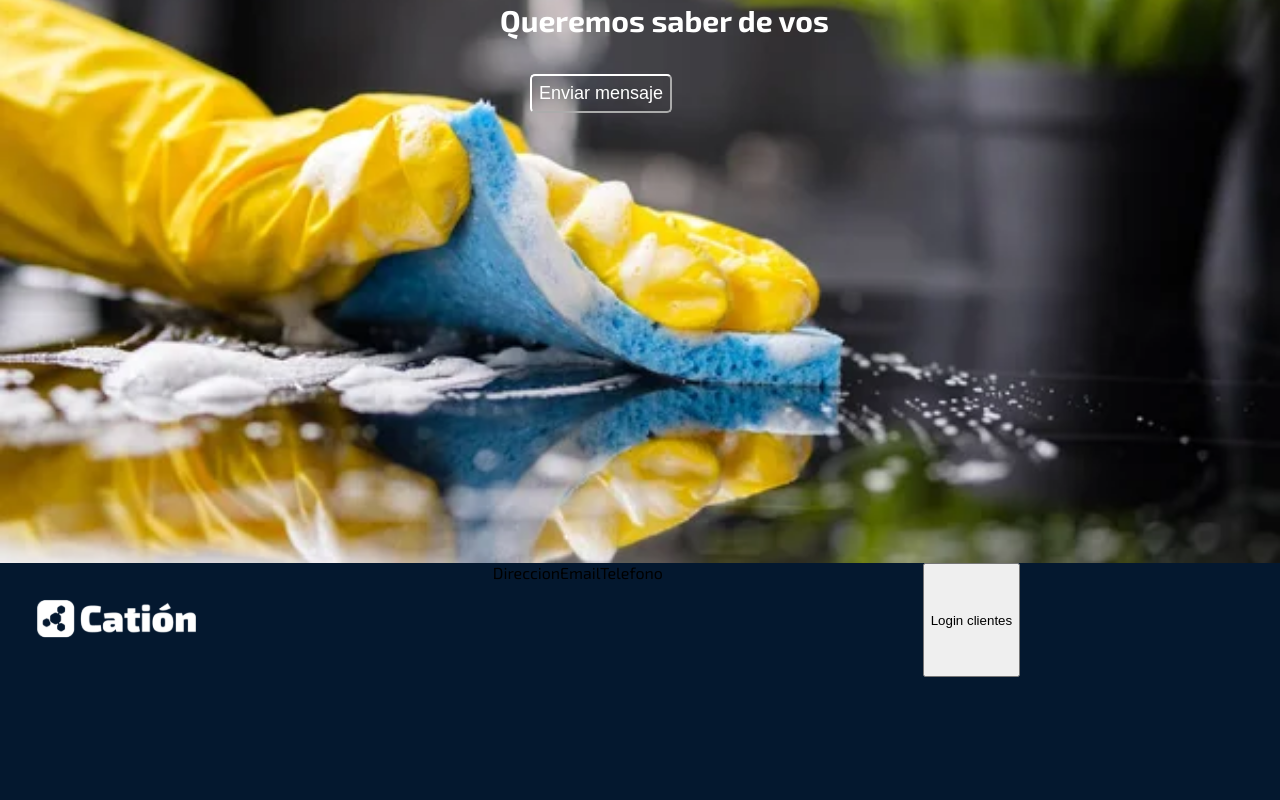
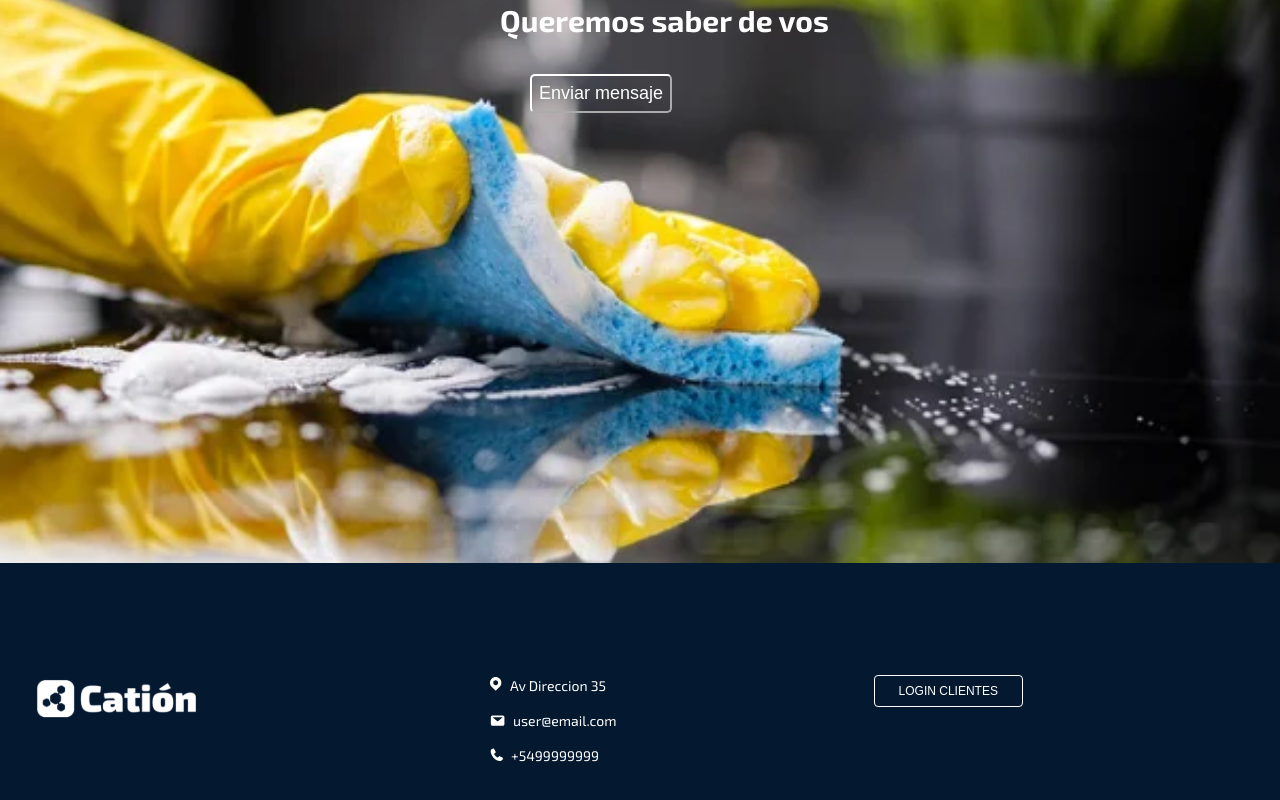
Before and after one commit to JoaquinPalacios/cation, a Next.js app: page / in a window 1280 px wide. Shown: the part 1137-1937 px from the top of the page. Built offline with nearby package versions, Linux system fonts and the light colour scheme.

Commit message:
Footer almost done

```diff
--- a/components/Footer/index.tsx
+++ b/components/Footer/index.tsx
@@ -10,9 +10,40 @@ const Footer: React.FC<FooterProps> = () => {
                     <Image src='/images/footer-logo.svg' alt='Logo' width='233' height='111' />
                 </div>
                 <div className='footer-links'>
-                    <a href='#'>Direccion</a>
-                    <a href='#'>Email</a>
-                    <a href='#'>Telefono</a>
+                    <span>
+                        <svg width='12' height='14' viewBox='0 0 12 14' fill='none' xmlns='http://www.w3.org/2000/svg'>
+                            <path
+                                fill-rule='evenodd'
+                                clip-rule='evenodd'
+                                d='M5.67204 8.22878C5.98934 8.22935 6.30363 8.16732 6.59688 8.04625C6.89013 7.92517 7.15658 7.74743 7.38095 7.52323C7.60531 7.29902 7.78317 7.03276 7.90433 6.73971C8.0255 6.44666 8.08757 6.1326 8.087 5.81552C8.09156 5.16603 7.84129 4.5406 7.38986 4.07332C6.93842 3.60604 6.32175 3.33409 5.67204 3.31579C5.35467 3.31511 5.04029 3.37706 4.74694 3.49808C4.45358 3.61911 4.18703 3.79683 3.96258 4.02104C3.73812 4.24526 3.56018 4.51156 3.43897 4.80467C3.31775 5.09777 3.25565 5.41191 3.25622 5.72906C3.26658 6.37419 3.52187 6.99129 3.9704 7.4554C4.41894 7.91952 5.02721 8.19597 5.67204 8.22878ZM1.6174 1.67813C2.69265 0.603641 4.15099 -1.13216e-08 5.67161 0C7.19223 1.13216e-08 8.65057 0.603641 9.72582 1.67813C10.8011 2.75262 11.4051 4.20993 11.4051 5.72949C11.4051 7.24904 10.8011 8.70636 9.72582 9.78085L5.67204 13.8318L1.6174 9.78085C0.578929 8.68724 0 7.2371 0 5.72949C0 4.22187 0.578929 2.77174 1.6174 1.67813Z'
+                                fill='white'
+                            />
+                        </svg>
+
+                        <a href='#'>Av Direccion 35</a>
+                    </span>
+                    <span>
+                        <svg width='15' height='11' viewBox='0 0 15 11' fill='none' xmlns='http://www.w3.org/2000/svg'>
+                            <path
+                                fill-rule='evenodd'
+                                clip-rule='evenodd'
+                                d='M12.7314 2.1315H2.54617L7.6388 6.45563L12.7314 2.1315ZM0.848633 2.1315C0.849976 1.67319 1.02926 1.23405 1.34732 0.90997C1.66538 0.585894 2.09637 0.403224 2.54617 0.401855L12.7314 0.401855C13.1812 0.403224 13.6122 0.585894 13.9303 0.90997C14.2483 1.23405 14.4276 1.67319 14.429 2.1315V9.0501C14.4276 9.50841 14.2483 9.94756 13.9303 10.2716C13.6122 10.5957 13.1812 10.7784 12.7314 10.7797H2.54617C2.09637 10.7784 1.66538 10.5957 1.34732 10.2716C1.02926 9.94756 0.849976 9.50841 0.848633 9.0501L0.848633 2.1315Z'
+                                fill='white'
+                            />
+                        </svg>
+
+                        <a href='#'>user@email.com</a>
+                    </span>
+                    <span>
+                        <svg width='13' height='13' viewBox='0 0 13 13' fill='none' xmlns='http://www.w3.org/2000/svg'>
+                            <path
+                                d='M7.84068 9.41996L9.1576 8.1893C9.20088 8.1468 9.25294 8.11468 9.30997 8.09532C9.367 8.07595 9.42755 8.06981 9.48721 8.07735L9.70695 8.1893L12.7803 9.64307C13 9.75502 13 9.86697 13 10.0901C12.9928 10.4683 12.9114 10.8412 12.7606 11.1869C12.6097 11.5326 12.3926 11.844 12.1218 12.1028C11.8166 12.4026 11.4551 12.6364 11.059 12.7902C10.6629 12.9439 10.2404 13.0145 9.81682 12.9976C8.74562 12.9914 7.69159 12.7229 6.74351 12.2148C5.62708 11.61 4.59374 10.858 3.6702 9.97814C3.05896 9.20328 2.50817 8.38085 2.02291 7.51839C1.58739 6.73242 1.22027 5.9091 0.92574 5.05786C0.744393 4.36561 0.670253 3.64875 0.705998 2.93318C0.778033 2.30422 1.04752 1.71579 1.47433 1.25552C2.06123 0.759522 2.79713 0.483246 3.55957 0.472656C3.64444 0.474341 3.72787 0.495317 3.80377 0.534053C3.87967 0.572789 3.94613 0.628307 3.99828 0.696554L5.6448 3.82799C5.65639 3.91287 5.69499 3.99152 5.75468 4.05189C5.76206 4.11249 5.7561 4.17401 5.73723 4.23197C5.71836 4.28992 5.68705 4.34287 5.64557 4.38695L4.21802 5.72878C4.16332 5.81133 4.13409 5.90865 4.13409 6.00826C4.13409 6.10786 4.16332 6.20519 4.21802 6.28774C4.59454 6.92964 5.03619 7.52947 5.5357 8.07735C6.07095 8.62174 6.65948 9.10887 7.2921 9.53112C7.51107 9.64307 7.73081 9.64307 7.84068 9.41996Z'
+                                fill='white'
+                            />
+                        </svg>
+
+                        <a href='#'>+5499999999</a>
+                    </span>
                 </div>
                 <button className='btn-login'>Login clientes</button>
                 <div className='footer-social'></div>
--- a/styles/_footer.scss
+++ b/styles/_footer.scss
@@ -1,13 +1,44 @@
 .footer {
     background-color: var(--cl__blackPearl);
-    color: var(--body--secondary);
+    color: var(--body--primary);
+    font-family: 'EXO 2', sans-serif;
     height: 277px;
+    padding-top: 80px;
     width: 100%;
 
     .footer-container {
-        color: var(--body--secondary);
         display: flex;
         justify-content: space-between;
         width: 100%;
+
+        .footer-links {
+            display: flex;
+            flex-direction: column;
+            margin-top: 32px;
+            span {
+                padding-bottom: 16px;
+
+                svg {
+                    margin-right: 8px;
+                }
+                a {
+                    font-size: 14px;
+                    text-decoration: none;
+                }
+            }
+        }
+
+        button.btn-login {
+            background-color: transparent;
+            border: 1px solid var(--body--primary);
+            border-radius: 4px;
+            color: var(--body--primary);
+            font-size: 12px;
+            font-weight: 500;
+            margin-top: 32px;
+            max-height: 32px;
+            padding: 6px 24px;
+            text-transform: uppercase;
+        }
     }
 }
```
